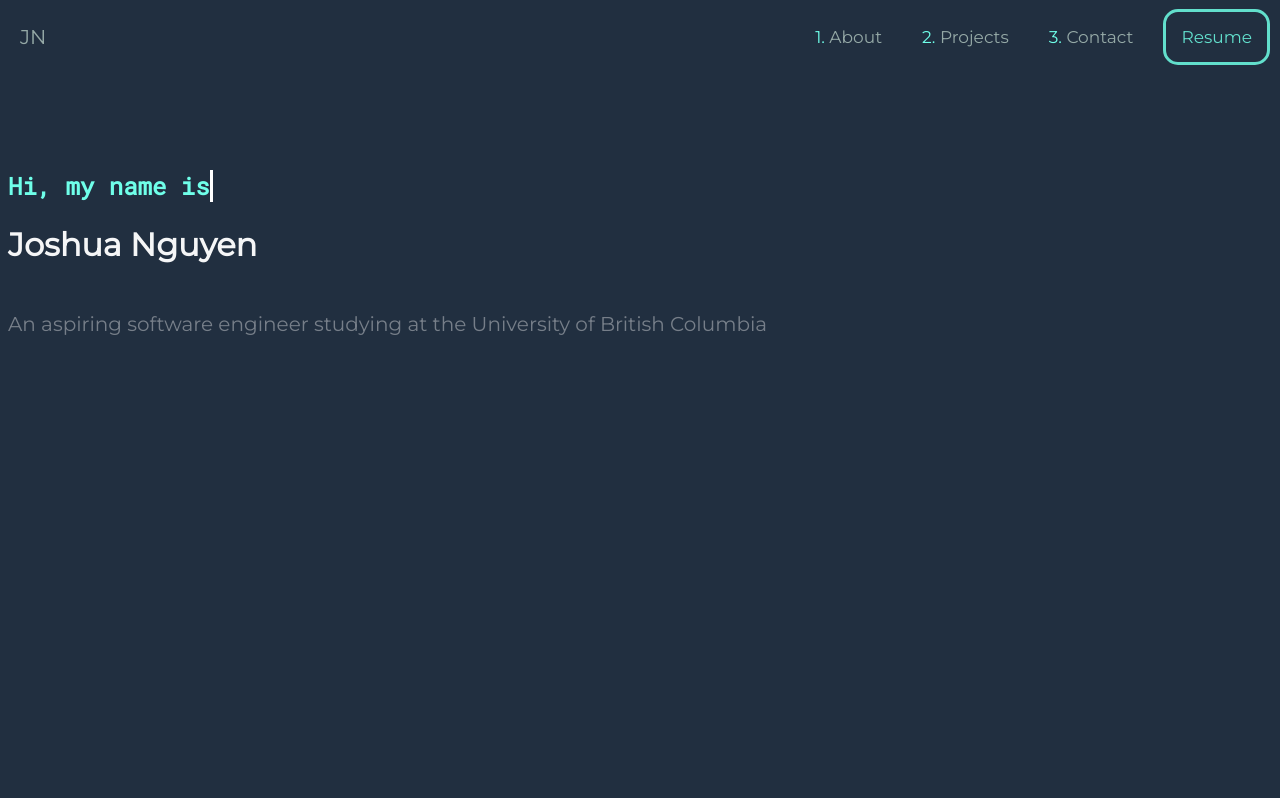
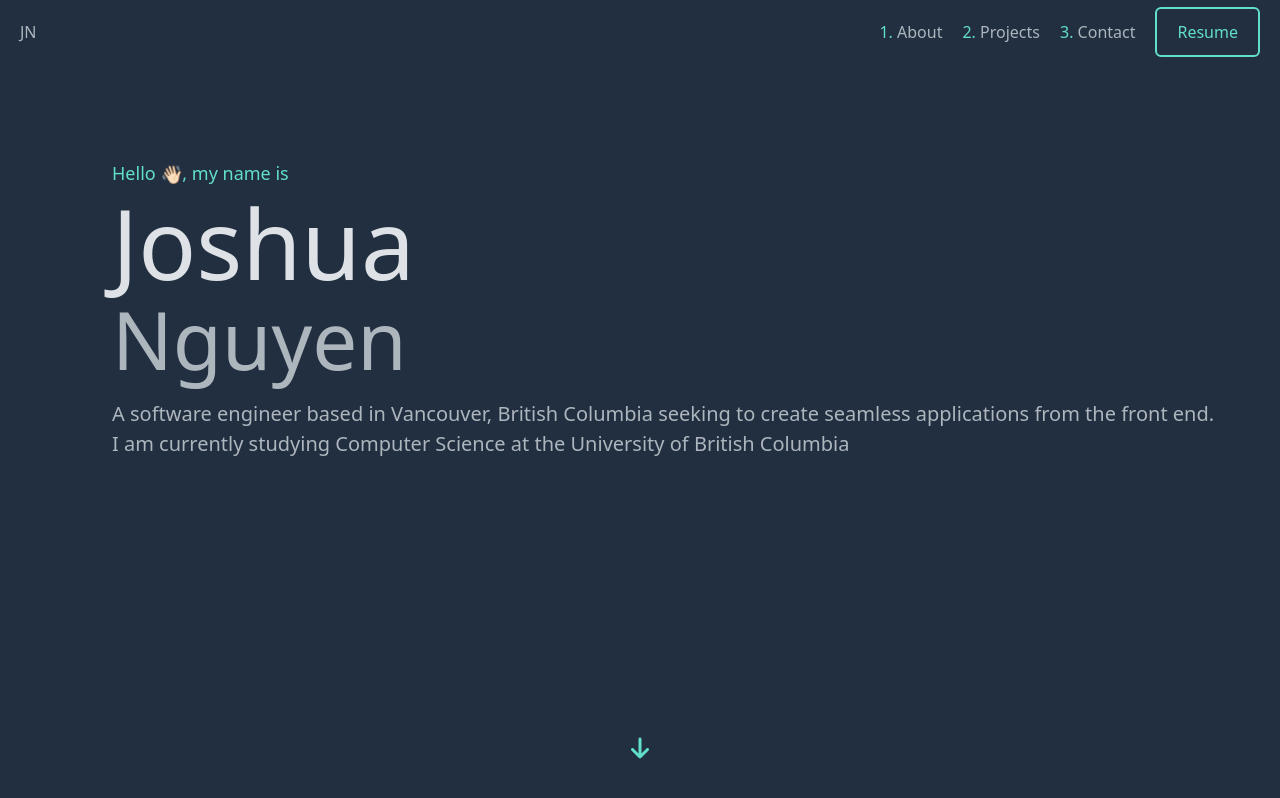
Before and after one commit to jn-han/jnhan.tech, a Vue app: page /#/ in a window 1280 px wide. Built offline with nearby package versions, Linux system fonts and the light colour scheme.

Commit message:
switched to tailwind

```diff
--- /dev/null
+++ b/postcss.config.js
@@ -0,0 +1,6 @@
+module.exports = {
+  plugins: {
+    tailwindcss: {},
+    autoprefixer: {},
+  },
+}
--- a/src/components/Home.vue
+++ b/src/components/Home.vue
@@ -1,19 +1,25 @@
 <template>
 
-    <NavBar />
-    <div class="main">
-        <div class="intro">
-            <h2 class="smallIntro">Hi, my name is</h2>
-            <h1 class="nameTitle">Joshua Nguyen</h1>
-            <p class="pIntro">An aspiring software engineer studying at the University of British Columbia</p>
-        </div>
-    </div>
+    <NavBar class="z-99" />
+    <header class="relative top-36 left-28 max-w-fit">
+        <h3 class="text-lg relative top-4 text-light-teal flex">Hello<span class="animate-waving-hand">&nbsp;👋🏻</span>, my name is </h3>
+        <h1 class="text-7xl text-white">Joshua</h1>
+        <h3 class="relative bottom-9 text-6xl text-bone">Nguyen</h3>
+        <p class="text-xl relative bottom-9 text-bone">A software engineer based in Vancouver, British Columbia seeking to create seamless applications from the front end.
+          <br>I am currently studying Computer Science at the University of British Columbia
+        </p>
+        <font-awesome-icon id="arrow" :icon="['fas', 'arrow-down']"/>
 
+    </header>
+        <span class="inline-block animate-bounce rounded-full p-4 bg-teal-400 text-light-teal text-sm absolute inset-x-0 bottom-0 h-16">
+        <svg class="w-6 h-6 mx-auto text-light-teal" xmlns="http://www.w3.org/2000/svg" viewBox="0 0 384 512"><path fill="#62dfcc" d="M374.6 310.6l-160 160C208.4 476.9 200.2 480 192 480s-16.38-3.125-22.62-9.375l-160-160c-12.5-12.5-12.5-32.75 0-45.25s32.75-12.5 45.25 0L160 370.8V64c0-17.69 14.33-31.1 31.1-31.1S224 46.31 224 64v306.8l105.4-105.4c12.5-12.5 32.75-12.5 45.25 0S387.1 298.1 374.6 310.6z"/>
+        </svg>
+    </span>
 </template>
-
+``
 <script>
 import NavBar from './NavBar.vue'
-
+import '../assets/down-arrow.svg'
 export default {
     name: 'Home',
     components: {
@@ -23,75 +29,9 @@ export default {
 </script>
 
 <style scoped>
-@import url('https://fonts.googleapis.com/css2?family=Montserrat&family=Roboto+Mono&display=swap');
-@import url('https://fonts.googleapis.com/css2?family=Montserrat&display=swap');
-.main {
-    position: relative;
-    top: 150px;
-    justify-content: left;
-}
-.nameTitle {
-    font-family: Montserrat, sans-serif;
-    color: #FFFFFF;
-    opacity: 0;
-    transform: translateY(3rem);
-    animation: fadeInUp 2s ease 3.5s forwards;
-}
 
-.pIntro {
-    font-size: 20px;
-    font-family: Montserrat, sans-serif;
-    color: #F2F2F2;
-    opacity: 0;
-    transform: translateY(3rem);
-    animation: fadeInUp 2s ease 4.5s forwards;
-}
-
-.smallIntro {
-    color: #6FFFE9;
-    font-family: 'Roboto Mono', monospace;
-    font-size: clamp(1rem,3vw+1rem, 4rem);
-    position: relative;
-    width: max-content;
-}
-
-.smallIntro::before,
-.smallIntro::after {
-    content: '';
-    position: absolute;
-    top: 0;
-    bottom: 0;
-    left: 0;
-    right: 0;
-}
-.smallIntro::before {
-    background: #212F40;
-    animation: typewriter 1.5s steps(14) 1s forwards;
-}
-.smallIntro::after {
-    background: white;
-    width: 0.125em;
-    animation:
-    typewriter 1.5s steps(14) 1s forwards,
-    blink 1000ms steps(14) infinite;
-}
-
-@keyframes typewriter {
-    to {
-        left: 100%;
-    }
-}
-
-@keyframes blink {
-    to {
-        background: transparent;
-    }
-}
-@keyframes fadeInUp {
-    to {
-        opacity: 1;
-        transform: translateY(0)
-    }
+#arrow {
+  color: teal;
 }
 
 </style>
--- a/src/components/NavBar.vue
+++ b/src/components/NavBar.vue
@@ -1,13 +1,15 @@
 <template>
-<header>
+<header class="fixed bg-navy w-full p-5 flex items-center text-bone">
     <div>
-        <router-link class="logo" to="/">JN</router-link>
+        <router-link to="/">JN</router-link>
     </div>
-    <nav class="nav_links">
-        <router-link to="/about"><span class="num">1. </span>About</router-link>
-        <router-link to="/projects"><span class="num">2. </span>Projects</router-link>
-        <router-link to="/contact"><span class="num">3. </span>Contact</router-link>
-        <router-link to="/resume" class="resume">Resume</router-link>
+    <nav class="absolute px-5 right-0 text-bone">
+        <router-link class="pr-5 transition duration-750 ease-out hover:text-light-teal" to="/"><span class="text-light-teal">1. </span>About</router-link>
+        <router-link class="pr-5 transition duration-750 ease-out hover:text-light-teal" to="/"><span class="text-light-teal">2. </span>Projects</router-link>
+        <router-link class="pr-5 transition duration-750 ease-out hover:text-light-teal" to="/"><span class="text-light-teal">3. </span>Contact</router-link>
+        <router-link class="px-5 py-3 border-solid border-2 rounded-md border-light-teal text-light-teal
+        transition duration-750 ease-out hover:bg-light-teal hover:text-navy "
+        to="/">Resume</router-link>
     </nav>
 
 </header>
@@ -23,61 +25,5 @@ export default {
 <style>
 @import url('https://fonts.googleapis.com/css2?family=Montserrat&display=swap');
 
-.logo {
-    font-size: 20px;
-    text-decoration: none;
-    color: inherit;
-}
-nav a {
-    text-decoration: none;
-    color: inherit;
-    padding: 20px;
-    position: relative;
-    transition: color 0.5s ease-in-out;
 
-}
-.resume {
-    color: #62DFCC;
-    border:solid #62DFCC;
-    border-radius: 15px;
-    padding: 15px;
-    right: -10px;
-    transition: background-color 0.5s ease-in-out;
-}
-
-.resume:hover{
-    color: #212F40;
-    background-color: #62DFCC;
-    border-color: #212F40;
-    transition: background-color 0.5s ease-in-out;
-
-}
-
-nav a:hover {
-    color: #6FFFE9;
-    transition: color 0.5s ease-in-out;
-
-}
-
-.num {
-    color: #6FFFE9;
-}
-
-header {
-    font-family: 'Montserrat', sans-serif;
-    color: #95a9a6;
-    position: fixed;
-    font-size: 17px;
-    box-sizing: border-box;
-    width: 100%;
-    display: flex;
-    justify-content: space-between;
-    align-items: center;
-    padding: 20px;
-    z-index: 99;
-    top: 5px;
-    right: 0%;
-    left: 0%;
-    right: 0%;
-}
 </style>
--- /dev/null
+++ b/src/index.css
@@ -0,0 +1,3 @@
+@tailwind base;
+@tailwind components;
+@tailwind utilities;
--- a/src/main.js
+++ b/src/main.js
@@ -1,5 +1,14 @@
 import { createApp } from 'vue'
 import App from './App.vue'
 import router from './router'
+import './index.css'
+import { library } from "@fortawesome/fontawesome-svg-core";
+import { faPhone } from "@fortawesome/free-solid-svg-icons";
+import { FontAwesomeIcon } from '@fortawesome/vue-fontawesome';
 
-createApp(App).use(router).mount('#app')
+
+library.add(faPhone)
+createApp(App)
+    .component("font-awesome-icon", FontAwesomeIcon)
+    .use(router)
+    .mount('#app')
--- a/src/router/index.js
+++ b/src/router/index.js
@@ -7,14 +7,6 @@ const routes = [
     name: 'home',
     component: HomeView
   },
-  {
-    path: '/about',
-    name: 'about',
-    // route level code-splitting
-    // this generates a separate chunk (about.[hash].js) for this route
-    // which is lazy-loaded when the route is visited.
-    component: () => import(/* webpackChunkName: "about" */ '../views/AboutView.vue')
-  }
 ]
 
 const router = createRouter({
--- a/src/views/AboutView.vue
+++ /dev/null
@@ -1,5 +0,0 @@
-<template>
-  <div class="about">
-    <h1>This is an about page</h1>
-  </div>
-</template>
--- /dev/null
+++ b/tailwind.config.js
@@ -0,0 +1,47 @@
+module.exports = {
+  content: [
+    "./index.html",
+    "./src/**/*.{vue,js,ts,jsx,tsx}",
+  ],
+  theme: {
+    colors: {
+      'light-teal': '#62dfcc',
+      'dark-teal': '#088E99',
+      'navy': '#212f40',
+      'bone': '#adb5bd',
+      'white': '#dee2e6'
+    },
+    fontSize: {
+      'xs': '.75rem',
+      'sm': '.875rem',
+      'tiny': '.875rem',
+      'base': '1rem',
+      'lg': '1.125rem',
+      'xl': '1.25rem',
+      '2xl': '1.5rem',
+      '3xl': '1.875rem',
+      '4xl': '2.25rem',
+      '5xl': '3rem',
+      '6xl': '5rem',
+      '7xl': '6rem',
+    },
+    extend: {
+      keyframes: {
+        wave: {
+          '0%': { transform: 'rotate(0.0deg)' },
+          '10%': { transform: 'rotate(14deg)' },
+          '20%': { transform: 'rotate(-8deg)' },
+          '30%': { transform: 'rotate(14deg)' },
+          '40%': { transform: 'rotate(-4deg)' },
+          '50%': { transform: 'rotate(10.0deg)' },
+          '60%': { transform: 'rotate(0.0deg)' },
+          '100%': { transform: 'rotate(0.0deg)' },
+        }
+      },
+      animation: {
+        'waving-hand': 'wave 2s linear infinite',
+      },
+    },
+  },
+  plugins: [],
+}
```
Also changed, not shown: package.json (+10 -1 lines), src/assets/down-arrow.svg (added), 1 other file (tests, documents, lock files or other folders).
